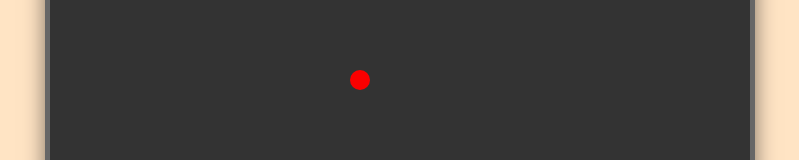
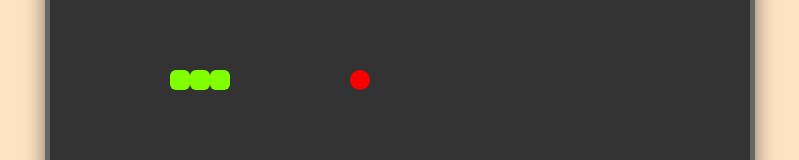
Before and after one commit to tanmayy-01/Snake_Game, a plain HTML site: page index.html in a window 1280 px wide. Both pictures are taken after a click on the button "Start". Shown: the part 212-372 px from the top of the page, without its empty margins (240-1039 px from the left). Drawn offline with Linux system fonts and the light colour scheme.

Commit message:
Added snake UI

```diff
--- a/script.js
+++ b/script.js
@@ -25,6 +25,11 @@ document.addEventListener('DOMContentLoaded', () => {
     function drawFoodAndSnake() {
         gameArena.innerHTML = '';       // if previous something is drawn remove it
         // wipe out everything and redraw with new co ordinates when snake moves
+
+        snake.forEach((snakeCell) => {
+            const element = drawDiv(snakeCell.x, snakeCell.y, 'snake');
+            gameArena.appendChild(element)
+        })
 
         const foodElement = drawDiv(food.x, food.y, 'food');
         gameArena.appendChild(foodElement);
--- a/style.css
+++ b/style.css
@@ -53,3 +53,11 @@ body {
         opacity: 0.5;
     }
 }
+
+.snake {
+    width: 20px;
+    height: 20px;
+    background-color: chartreuse;
+    position: absolute;
+    border-radius: 6px;
+}
```
